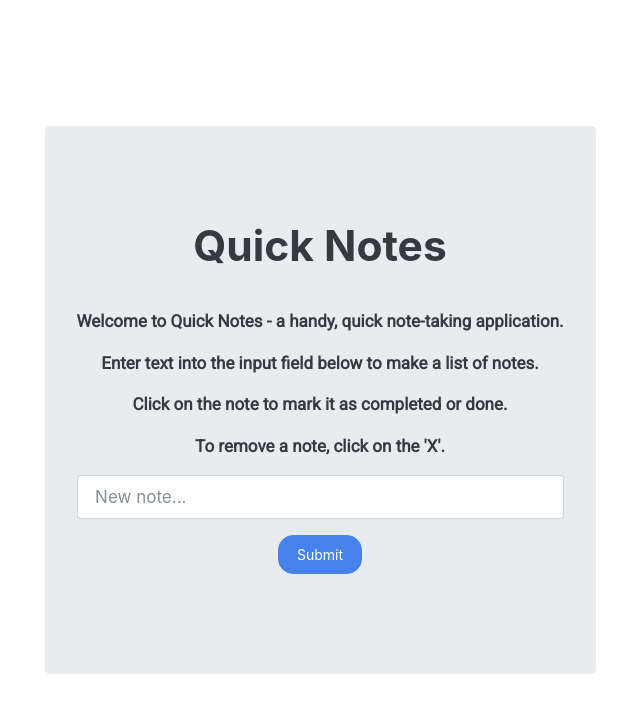
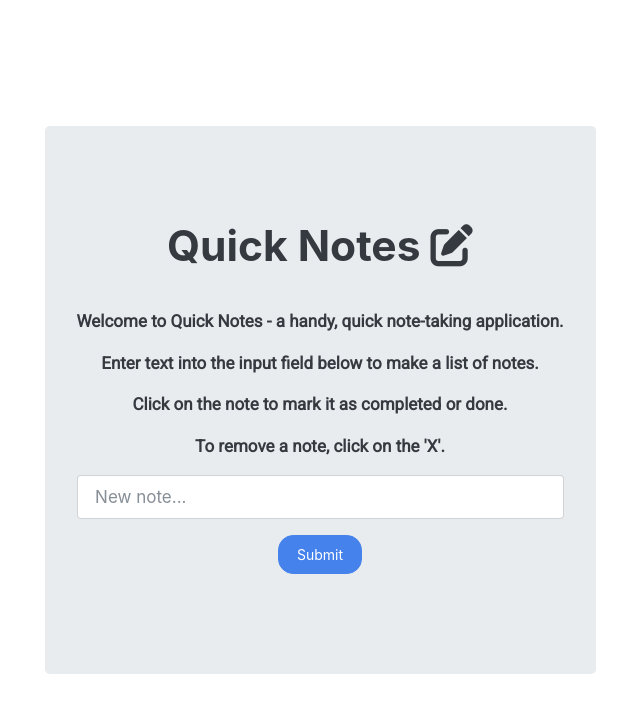
Before and after one commit to kimpea/quick-notes, a plain HTML site: page index.html in a window 1280 px wide. Shown: the whole page, without its empty margins (320-960 px from the left). Drawn offline with nearby package versions, Linux system fonts and the light colour scheme.

Commit message:
Add font awesome icon to title

```diff
--- a/index.html
+++ b/index.html
@@ -9,6 +9,8 @@
     <link rel="stylesheet" href="https://stackpath.bootstrapcdn.com/bootswatch/4.3.1/litera/bootstrap.min.css">
     <!-- Custom CSS -->
     <link rel="stylesheet" href="static/css/styles.css">
+    <!-- Font Awesome Kit -->
+    <script src="https://kit.fontawesome.com/93d8fa7e05.js"></script>
     <title>Quick Notes</title>
 </head>
 
@@ -19,7 +21,7 @@
             <!-- Title -->
             <div class="row">
                 <div class="intro col-lg-12">
-                    <h1>Quick Notes</h1>
+                    <h1>Quick Notes <i class="fas fa-edit"></i></h1>
                 </div>
             </div>
             <!-- Instructions -->
```
